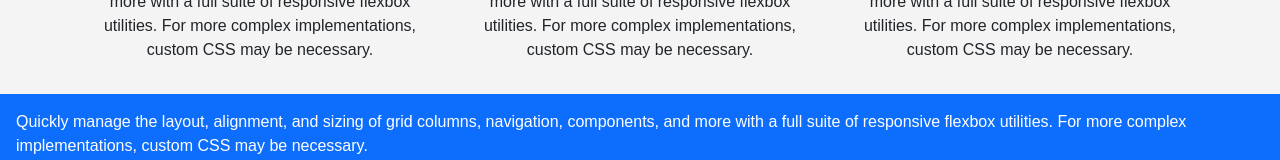
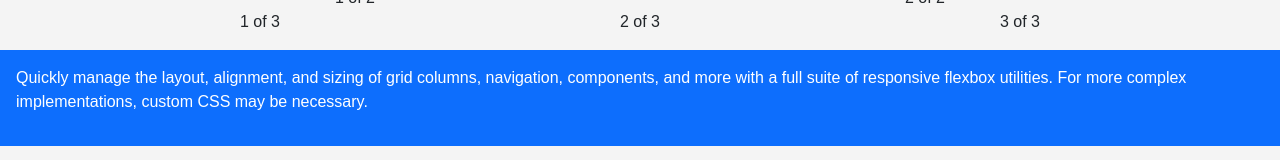
Before and after one commit to rubenevivancos/BazarUniversal2.0, a React (Create React App) app in the folder client/: page / in a window 1280 px wide. Shown: the top 160 px of the page. Built offline with nearby package versions, Linux system fonts and the light colour scheme.

Commit message:
Grillas multiples

```diff
--- a/client/src/Components/HomeWithSearchBox/homeWithSearchBox.js
+++ b/client/src/Components/HomeWithSearchBox/homeWithSearchBox.js
@@ -56,30 +56,33 @@ export default function HomeWithSearchBox() {
             </nav>
             {/* NAVBAR FIN */}
 
+
+
             {/* GRILLAS INICIO */}
-            <div class="container text-center">
-                <div class="row">
-                    <div class="col">
-                        <p>
-                            Quickly manage the layout, alignment, and sizing of grid columns, navigation, components, and more with a
-                            full suite of responsive flexbox utilities. For more complex implementations, custom CSS may be necessary.
-                        </p>
+            <div className="container text-center">
+                <div className="row">
+                    <div className="col">
+                    1 of 2
                     </div>
-                    <div class="col">
-                        <p>
-                            Quickly manage the layout, alignment, and sizing of grid columns, navigation, components, and more with a
-                            full suite of responsive flexbox utilities. For more complex implementations, custom CSS may be necessary.
-                        </p>
+                    <div className="col">
+                    2 of 2
                     </div>
-                    <div class="col">
-                        <p>
-                            Quickly manage the layout, alignment, and sizing of grid columns, navigation, components, and more with a
-                            full suite of responsive flexbox utilities. For more complex implementations, custom CSS may be necessary.
-                        </p>
+                </div>
+                <div className="row">
+                    <div className="col">
+                    1 of 3
+                    </div>
+                    <div className="col">
+                    2 of 3
+                    </div>
+                    <div className="col">
+                    3 of 3
                     </div>
                 </div>
             </div>
             {/* GRILLAS FIN */}
+
+
 
 
             {/* CONTENIDO INICIO */}
@@ -106,6 +109,9 @@ export default function HomeWithSearchBox() {
             {/* CONTENIDO FIN */}
 
 
+
+
+
             {/* CARD INICIO */}
             <div className="card" style={{ width: '18rem' }}>
                 <img src="..." className="card-img-top" alt="..."/>
@@ -118,8 +124,12 @@ export default function HomeWithSearchBox() {
             {/* CARD FIN */}
 
 
+
+
             <h1>Aprendiendo Bootstrap</h1>
             <button type="button" className="btn btn-primary">Shaka de Virgo</button>
+
+
         </div>
         /*
         <div className="container">
```
